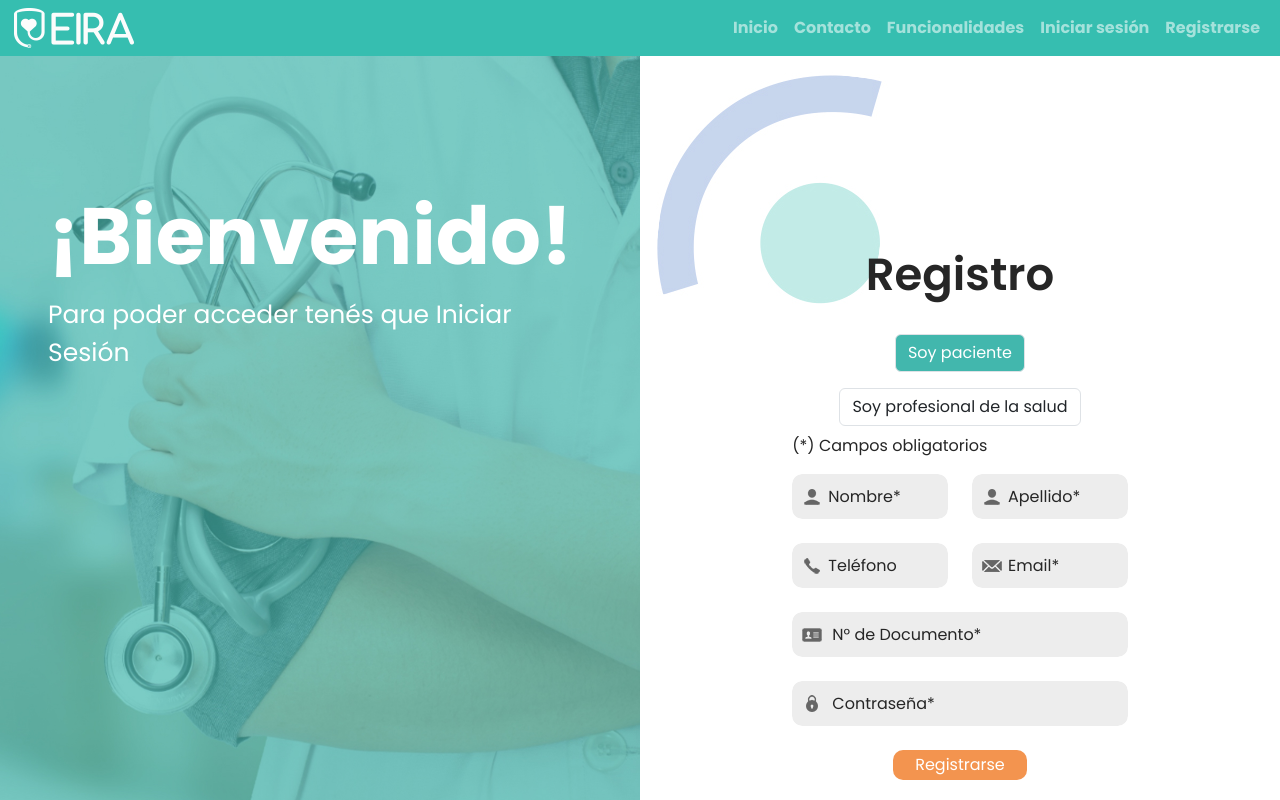
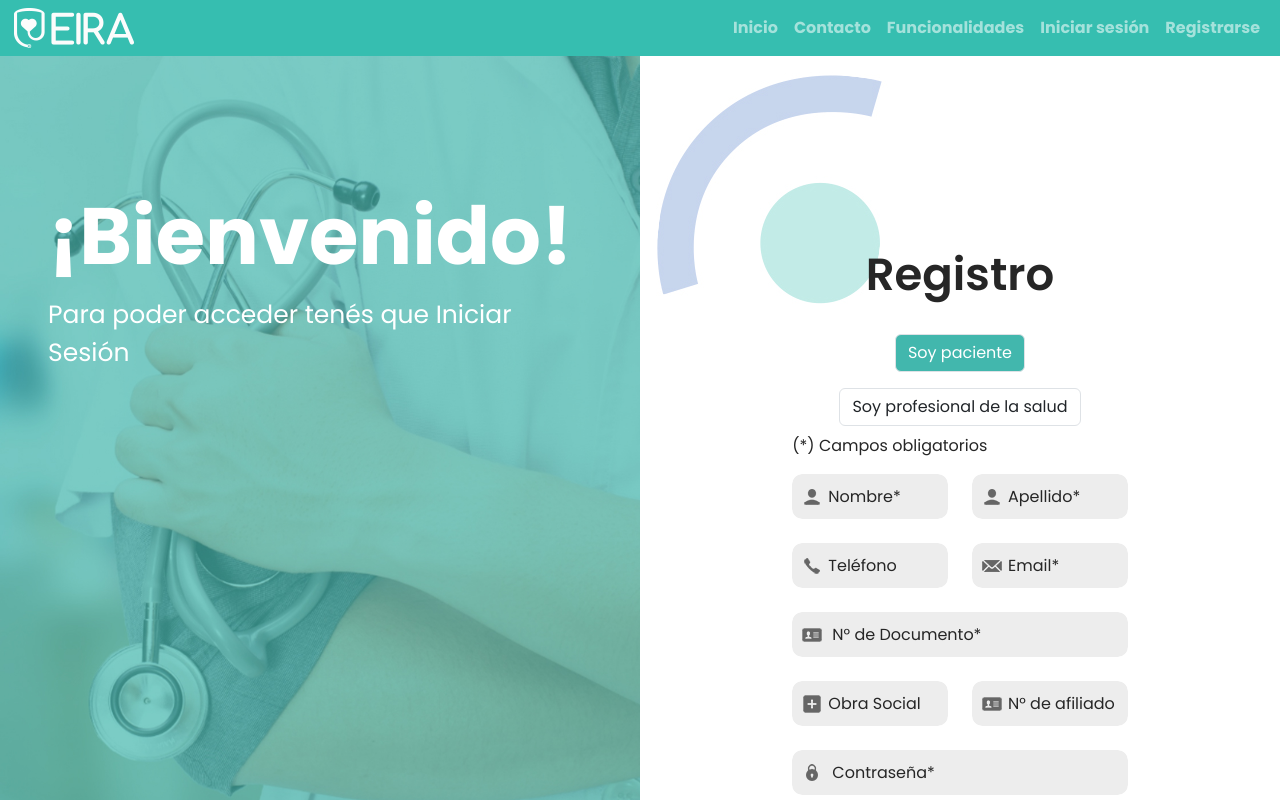
Before and after one commit to Saphira1406/eira, a React (Create React App) app in the folder eira/: page /registro in a window 1280 px wide. Built offline with nearby package versions, Linux system fonts and the light colour scheme; sample sign-in values are in the browser's storage.

Commit message:
agregado de campos obra social y afiliado2

```diff
--- a/eira/src/css/styles.css
+++ b/eira/src/css/styles.css
@@ -237,7 +237,7 @@ textarea.form-control {
     padding: 0.6rem 0.75rem !important;
 }
 
-#nombre, #apellido, #telefono, #email, #dni, #especialidad, #matricula, #password {
+#nombre, #apellido, #telefono, #email, #dni, #especialidad, #matricula, #password, #obraSocial, #afiliado {
     background-position: 10px center;
     background-repeat: no-repeat;
     text-indent: 25px;
@@ -272,7 +272,7 @@ textarea.form-control {
     background-image: url('../imgs/icono-email-gris.png');
 }
 
-#dni {
+#dni, #afiliado {
     background-image: url('../imgs/icono-identificacion-gris.png');
 }
 
@@ -282,6 +282,10 @@ textarea.form-control {
 
 #matricula {
     background-image: url('../imgs/icono-matricula.png');
+}
+
+#obraSocial {
+    background-image: url('../imgs/icono-obra-social.png');
 }
 
 .form-control, .form-control:focus {
--- a/eira/src/pages/UsuarioRegistro.jsx
+++ b/eira/src/pages/UsuarioRegistro.jsx
@@ -21,12 +21,14 @@ function UsuarioRegistro(){
     const [error, setError] = useState("")
     const [matricula, setMatricula] = useState("")
     const [especialidad, setEspecialidad] = useState("")
+    const [obraSocial, setObraSocial] = useState("")
+    const [afiliado, setAfiliado] = useState("")
     const [registroPaciente, setRegistroPaciente] = useState(true)
 
     const { register, formState: { errors }, handleSubmit } = useForm()
     let usuario = null
     if(!matricula && !especialidad) {
-        usuario = {nombre, apellido, email, telefono, dni, password}
+        usuario = {nombre, apellido, email, telefono, dni, password, obraSocial, afiliado}
     } else {
         usuario = {nombre, apellido, email, telefono, dni, password, matricula, especialidad}
     }
@@ -105,6 +107,18 @@ function UsuarioRegistro(){
                                                 </FloatingLabel>
                                             </Row>
                                             }
+                                            {registroPaciente &&
+                                            <Row>
+                                                <FloatingLabel className="mb-4 floating-distance" as={Col} controlId="obraSocial" label="Obra Social">
+                                                    <Form.Control type="text" placeholder="Obra Social*" name="obraSocial" value={obraSocial} onChange={(ev) => setObraSocial(ev.target.value)}/>
+                                                    {errors.obraSocial && <span className="text-danger">Campo requerido</span>}
+                                                </FloatingLabel>
+                                                <FloatingLabel className="mb-4 floating-distance" as={Col} controlId="afiliado" label="N° de afiliado">
+                                                    <Form.Control type="text" placeholder="N° de afiliado" name="afiliado" value={afiliado}  onChange={(ev) => setAfiliado(ev.target.value)}/>
+                                                    {errors.afiliado && <span className="text-danger">Campo requerido</span>}
+                                                </FloatingLabel>
+                                            </Row>
+                                            }
                                             <FloatingLabel className="mb-4 floating-distance-2" as={Col} controlId="password" label="Contraseña*">
                                                 <Form.Control type="text" placeholder="Contraseña*" name="password" {...register('password', {required: true, minLength: 3})} value={password} onChange={(ev) => setPassword(ev.target.value)}/>
                                                 {errors.password?.type === 'required' && <span className="text-danger">Campo obligatorio</span>}
```
Also changed, not shown: eira/src/imgs/icono-obra-social.png (added).
